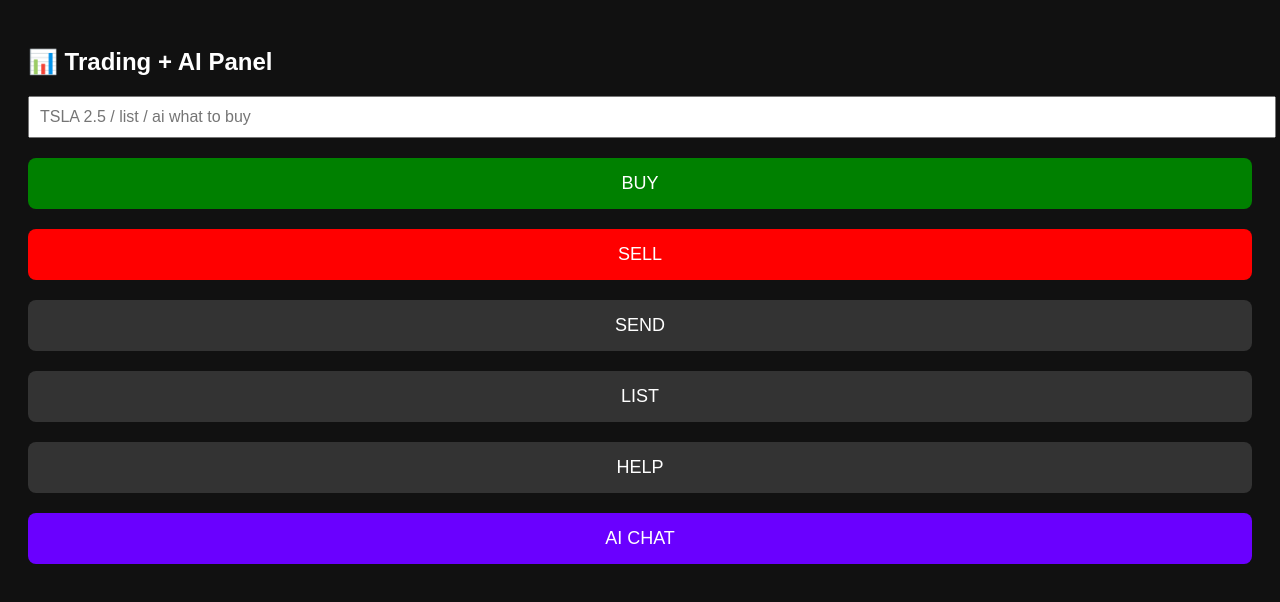
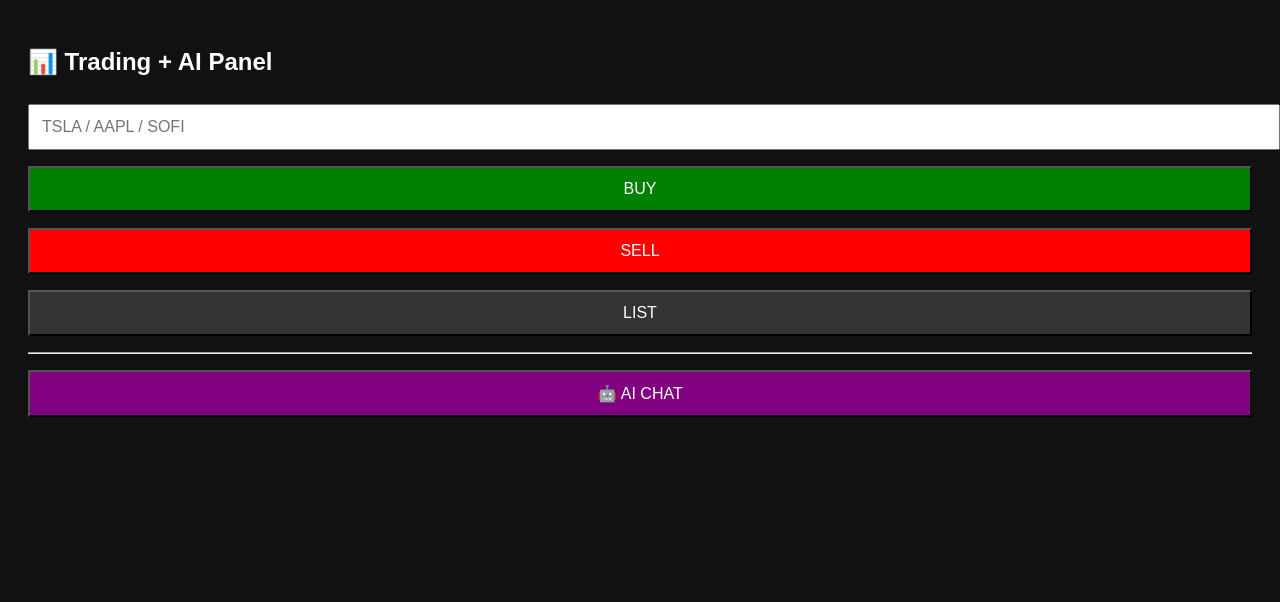
Before and after one commit to SpacRobert/trading-fe, a plain HTML site: page index.html in a window 1280 px wide. Drawn offline with Linux system fonts and the light colour scheme.

Commit message:
Update index.html

```diff
--- a/index.html
+++ b/index.html
@@ -1,37 +1,32 @@
 <!DOCTYPE html>
-<html lang="en">
+<html>
 <head>
 <meta charset="UTF-8">
-  <meta name="viewport" content="width=device-width, initial-scale=1.0">
-  <title>Trading Panel</title>
+<title>Trading + AI Dashboard</title>
 
 <style>
-    body {
-      font-family: Arial;
-      background: #111;
-      color: white;
-      padding: 20px;
-    }
+body { font-family: Arial; background:#111; color:white; padding:20px; }
 
-    button {
+button, input {
   width: 100%;
-      padding: 15px;
-      margin: 10px 0;
-      font-size: 18px;
-      border: none;
-      border-radius: 8px;
+  padding: 12px;
+  margin: 8px 0;
+  font-size: 16px;
 }
 
 .buy { background: green; color: white; }
 .sell { background: red; color: white; }
+.ai { background: purple; color: white; }
 .cmd { background: #333; color: white; }
-    .ai { background: #6a00ff; color: white; }
 
-    input {
-      width: 100%;
+#chatBox {
+  display: none;
+  border: 1px solid #444;
   padding: 10px;
-      font-size: 16px;
-      margin-bottom: 10px;
+  height: 300px;
+  overflow-y: auto;
+  margin-top: 10px;
+  background: #000;
 }
 </style>
 </head>
@@ -40,48 +35,61 @@
 
 <h2>📊 Trading + AI Panel</h2>
 
-<input id="cmd" placeholder="TSLA 2.5 / list / ai what to buy">
+<!-- TRADING -->
+<div id="tradePanel">
+<input id="stock" placeholder="TSLA / AAPL / SOFI">
 
-<button class="buy"
-onclick="send('buy ' + document.getElementById('cmd').value)">
+<button class="buy" onclick="sendTrade('buy ' + document.getElementById('stock').value)">
 BUY
 </button>
 
-<button class="sell"
-onclick="send('sell ' + document.getElementById('cmd').value)">
+<button class="sell" onclick="sendTrade('sell ' + document.getElementById('stock').value)">
 SELL
 </button>
 
-<button class="cmd"
-onclick="send(document.getElementById('cmd').value)">
-SEND
-</button>
+<button class="cmd" onclick="sendTrade('list')">LIST</button>
+</div>
 
-<button class="cmd" onclick="send('list')">
-LIST
-</button>
+<hr>
 
-<button class="cmd" onclick="send('help')">
-HELP
-</button>
+<!-- AI CHAT -->
+<button class="ai" onclick="toggleChat()">🤖 AI CHAT</button>
 
-<!-- 🧠 AI BUTTON -->
-<button class="ai"
-onclick="send('ai ' + document.getElementById('cmd').value)">
-AI CHAT
-</button>
+<div id="chatBox"></div>
+
+<input id="chatInput" placeholder="Ask AI..." style="display:none">
+<button class="ai" id="sendChatBtn" style="display:none" onclick="sendChat()">SEND AI</button>
 
 <script>
-const TOPIC = "agent-commands";
 
-function send(msg) {
-  fetch("https://ntfy.sh/" + TOPIC, {
-    method: "POST",
-    body: msg
-  });
+const TRADE_TOPIC = "agent-commands";
+const AI_TOPIC = "ai-chat";
 
-  alert("Sent: " + msg);
+function sendTrade(msg){
+  fetch("https://ntfy.sh/" + TRADE_TOPIC, {method:"POST", body:msg});
+  alert(msg);
 }
+
+function toggleChat(){
+  document.getElementById("chatBox").style.display = "block";
+  document.getElementById("chatInput").style.display = "block";
+  document.getElementById("sendChatBtn").style.display = "block";
+}
+
+function sendChat(){
+  let msg = document.getElementById("chatInput").value;
+  fetch("https://ntfy.sh/" + AI_TOPIC, {method:"POST", body:msg});
+
+  addChat("🧑 You: " + msg);
+  document.getElementById("chatInput").value = "";
+}
+
+// fake UI history (local)
+function addChat(text){
+  let box = document.getElementById("chatBox");
+  box.innerHTML += "<div>" + text + "</div>";
+}
+
 </script>
 
 </body>
```
Lines whose indentation alone changed are shown as unchanged.
